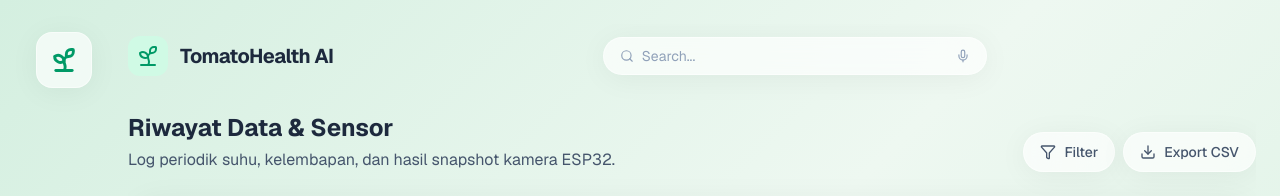
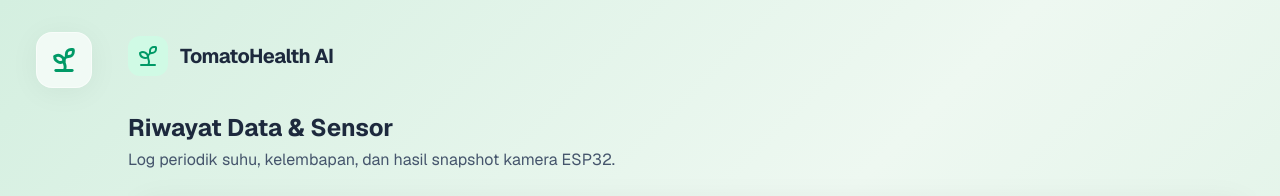
Before and after one commit to Kinzangkin/agridashboard, a Next.js app in the folder frontend/: page /history in a window 1280 px wide. Shown: the top 196 px of the page. Built offline with nearby package versions, Linux system fonts and the light colour scheme; no server answers.

Commit message:
style: remove export csv, filter button, and search input from header

```diff
--- a/frontend/app/history/page.tsx
+++ b/frontend/app/history/page.tsx
@@ -86,14 +86,7 @@ export default function HistoryPage() {
           <h1 className="text-2xl font-bold text-slate-800">Riwayat Data & Sensor</h1>
           <p className="text-slate-600 mt-1">Log periodik suhu, kelembapan, dan hasil snapshot kamera ESP32.</p>
         </div>
-        <div className="flex gap-2">
-          <Button variant="outline" className="glass rounded-full border border-white/60 text-slate-600">
-            <Filter size={16} className="mr-2" /> Filter
-          </Button>
-          <Button variant="outline" className="glass rounded-full border border-white/60 text-slate-600">
-            <Download size={16} className="mr-2" /> Export CSV
-          </Button>
-        </div>
+
       </div>
 
       <div className="glass rounded-[32px] p-6 border border-white/60 shadow-sm flex-1 flex flex-col">
--- a/frontend/components/layout/TopBar.tsx
+++ b/frontend/components/layout/TopBar.tsx
@@ -13,16 +13,7 @@ export function TopBar() {
         <h1 className="text-xl font-bold text-slate-800 tracking-tight">TomatoHealth AI</h1>
       </div>
 
-      {/* Middle: Search */}
-      <div className="hidden md:flex items-center glass rounded-full px-4 py-2 w-96 shadow-sm border border-white/60">
-        <Search className="text-slate-400 h-4 w-4 mr-2" />
-        <input
-          type="text"
-          placeholder="Search..."
-          className="bg-transparent border-none outline-none text-sm w-full placeholder:text-slate-400 text-slate-700"
-        />
-        <Mic className="text-slate-400 h-4 w-4 ml-2 cursor-pointer hover:text-slate-700" />
-      </div>
+
 
       {/* Right: Actions */}
       <div className="flex items-center gap-3">
```
